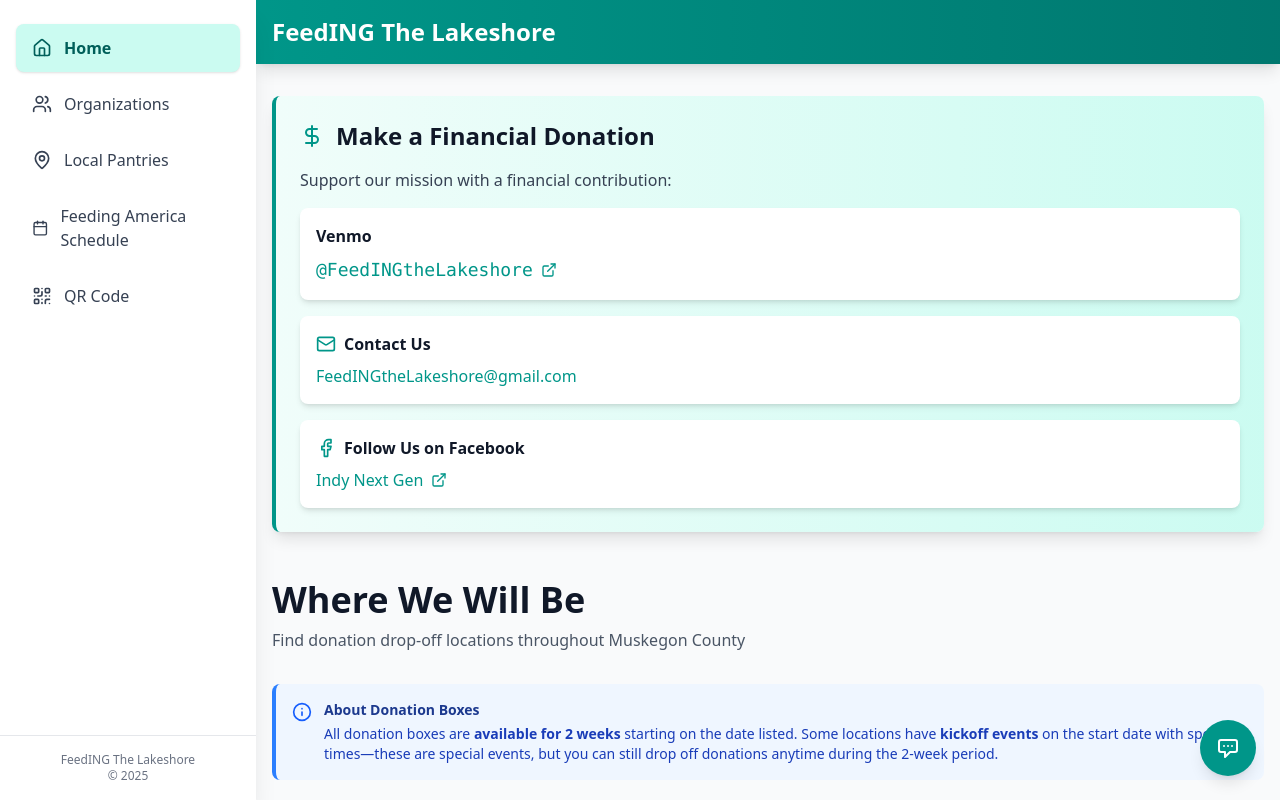
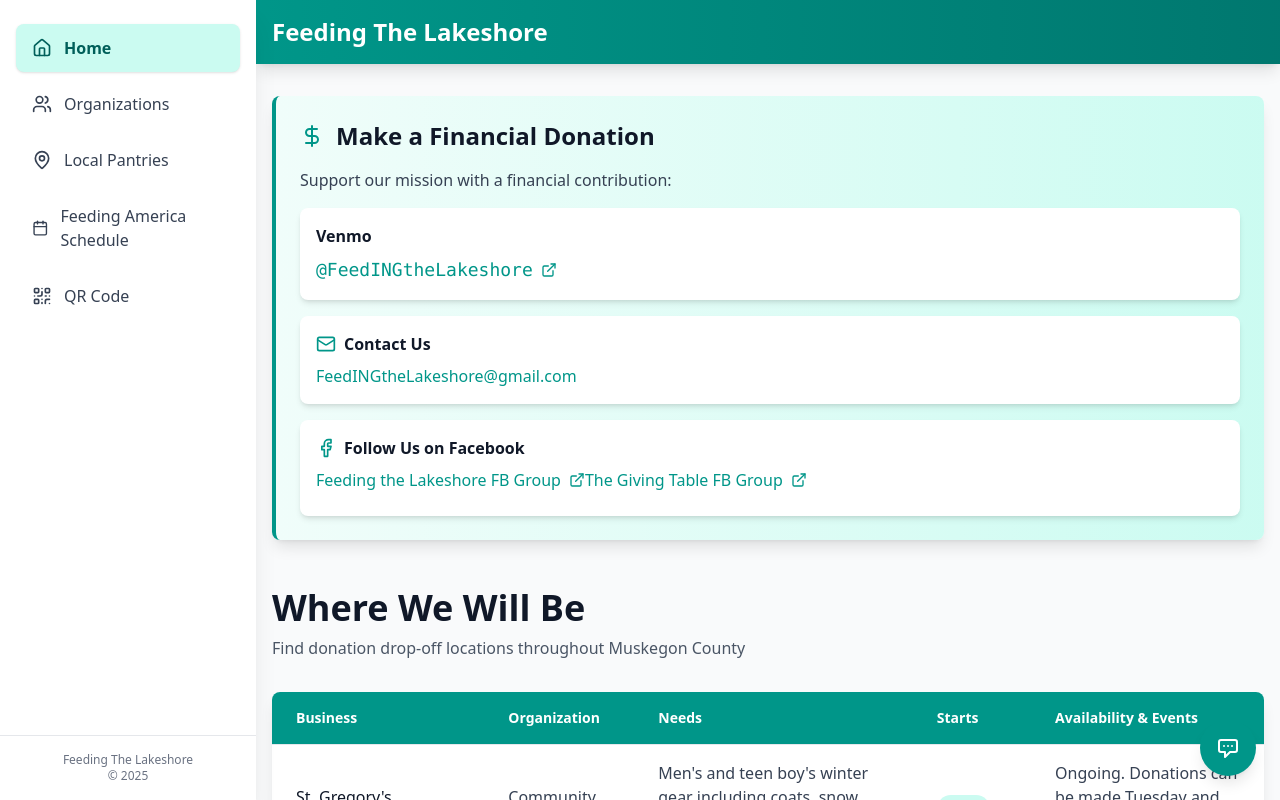
Before and after one commit to zham411/muskegon-community-resources, a React (Vite) app: page / in a window 1280 px wide. Built offline with nearby package versions, Linux system fonts and the light colour scheme.

Commit message:
Update home page: remove date subtext, change FeedING to Feeding, update Facebook links, remove info box

```diff
--- a/src/components/Header.jsx
+++ b/src/components/Header.jsx
@@ -26,7 +26,7 @@
 
           </button>
 
-          <h1 className="text-xl md:text-2xl font-bold">FeedING The Lakeshore</h1>
+          <h1 className="text-xl md:text-2xl font-bold">Feeding The Lakeshore</h1>
 
         </div>
 
--- a/src/components/Sidebar.jsx
+++ b/src/components/Sidebar.jsx
@@ -150,7 +150,7 @@
 
             <p className="text-xs text-gray-500 text-center">
 
-              FeedING The Lakeshore
+              Feeding The Lakeshore
 
               <br />
 
--- a/src/pages/Home.jsx
+++ b/src/pages/Home.jsx
@@ -1,4 +1,4 @@
-import { ExternalLink, MapPin, Calendar, Package, DollarSign, Info, Mail, Facebook } from 'lucide-react';
+import { ExternalLink, MapPin, Calendar, Package, DollarSign, Mail, Facebook } from 'lucide-react';
 
 import { donationSchedule } from '../data';
 
@@ -83,15 +83,27 @@
               <span>Follow Us on Facebook</span>
             </h3>
 
+            <div className="space-y-2">
               <a
-              href="https://www.facebook.com/people/Indy-Next-Gen/61578232028482/"
+                href="https://www.facebook.com/groups/903611492230560"
                 target="_blank"
                 rel="noopener noreferrer"
-              className="text-teal-600 hover:text-teal-800 transition-colors inline-flex items-center space-x-2"
+                className="text-teal-600 hover:text-teal-800 transition-colors inline-flex items-center space-x-2 block"
               >
-              <span>Indy Next Gen</span>
+                <span>Feeding the Lakeshore FB Group</span>
                 <ExternalLink className="h-4 w-4" />
               </a>
+
+              <a
+                href="https://www.facebook.com/TheGivingTableMuskegon"
+                target="_blank"
+                rel="noopener noreferrer"
+                className="text-teal-600 hover:text-teal-800 transition-colors inline-flex items-center space-x-2 block"
+              >
+                <span>The Giving Table FB Group</span>
+                <ExternalLink className="h-4 w-4" />
+              </a>
+            </div>
 
           </div>
 
@@ -115,23 +127,6 @@
 
         </p>
 
-      </div>
-
-
-
-      {/* Info Banner */}
-      <div className="mb-6 bg-blue-50 border-l-4 border-blue-500 rounded-lg p-4">
-        <div className="flex items-start space-x-3">
-          <Info className="h-5 w-5 text-blue-600 flex-shrink-0 mt-0.5" />
-          <div>
-            <p className="text-sm font-semibold text-blue-900 mb-1">About Donation Boxes</p>
-            <p className="text-sm text-blue-800">
-              All donation boxes are <strong>available for 2 weeks</strong> starting on the date listed.
-              Some locations have <strong>kickoff events</strong> on the start date with specific times—these are special events,
-              but you can still drop off donations anytime during the 2-week period.
-            </p>
-          </div>
-        </div>
       </div>
 
 
@@ -209,8 +204,6 @@
                     {item.date}
 
                   </span>
-
-                  <p className="text-xs text-gray-500 mt-1">Available for 2 weeks</p>
 
                 </td>
 
```
Lines whose indentation alone changed are shown as unchanged.
